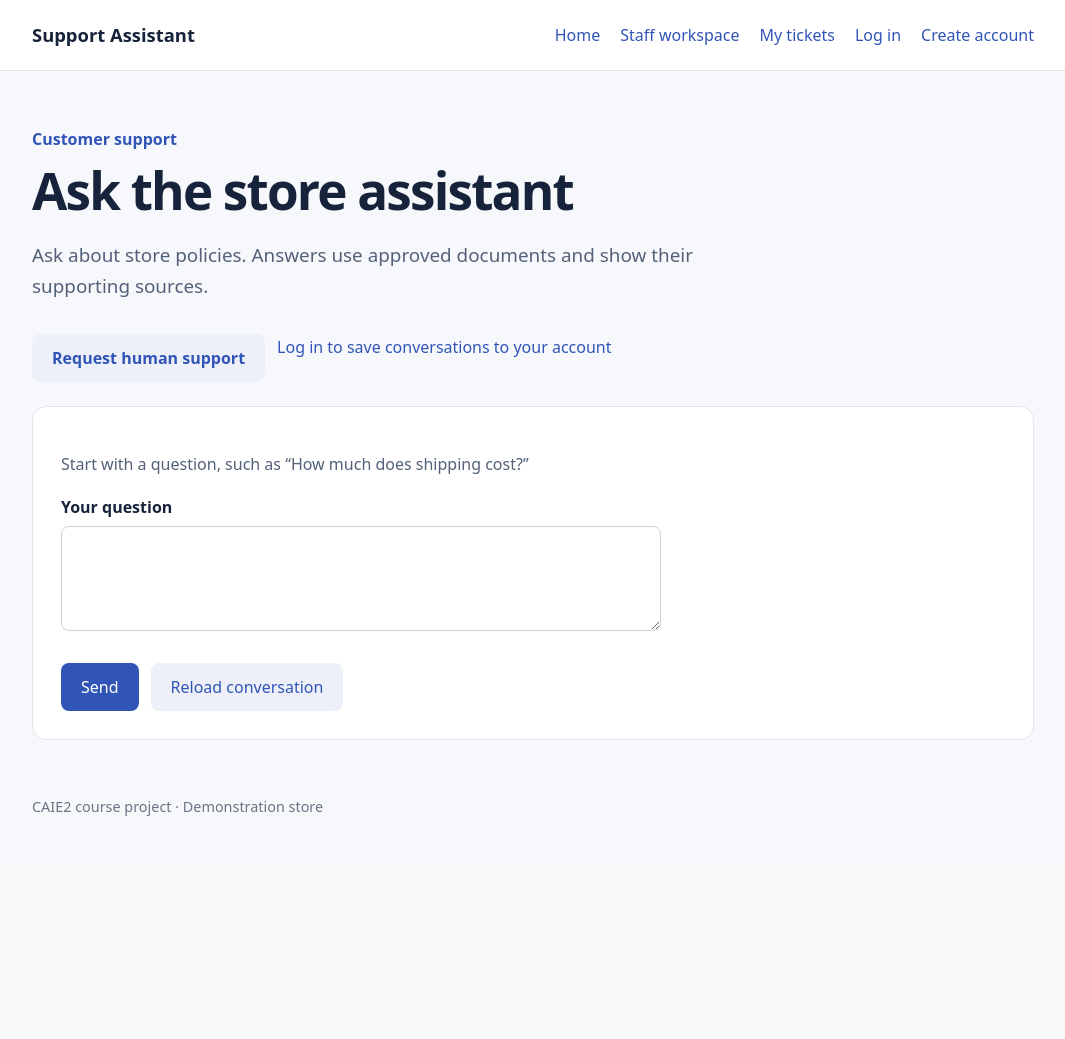
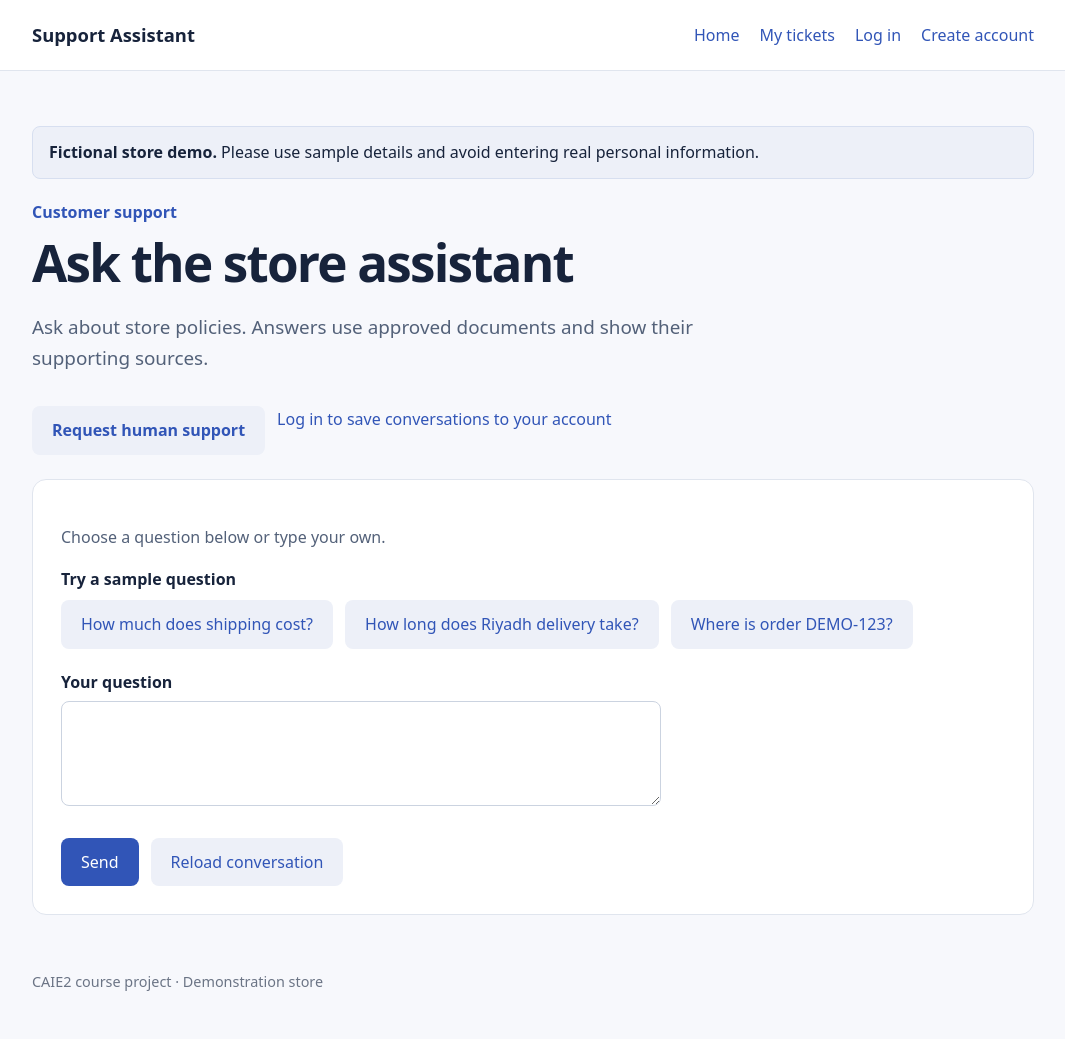
Before and after one commit to AzizHamad03/AI-Customer-Support, a Django app: page /chat/ in a window 1280 px wide. Shown: the whole page, without its empty margins (107-1172 px from the left). Before the commit the page ends 816 px from the top, so only its background shows below. Run offline with Django 5.2, Linux system fonts and the light colour scheme; data comes from the database, SQL or seed files in the repository; data that the repository does not hold is empty; parts of the project's set-up code (start-up, migrations or seed data) failed here and were passed over.

Commit message:
Add guided guest demo and repeatable policy seeding

```diff
--- a/static/support/chat.js
+++ b/static/support/chat.js
@@ -5,6 +5,10 @@ const reloadButton = document.getElementById("chat-reload");
 const messageList = document.getElementById("chat-messages");
 const emptyNotice = document.getElementById("chat-empty");
 const statusText = document.getElementById("chat-status");
+
+const starters = document.getElementById("chat-starters");
+const riyadhStarter = document.getElementById("chat-starter-riyadh");
+const followUp = document.getElementById("chat-follow-up");
 
 let historyLoaded = false;
 
@@ -72,9 +76,25 @@ async function readResponse(response) {
     }
 }
 
+function setQuestionActionsEnabled(enabled) {
+    sendButton.disabled = !enabled;
+    starters.disabled = !enabled;
+}
+
+function updateFollowUp(messages) {
+    const question = messages.at(-2);
+    const answer = messages.at(-1);
+
+    followUp.hidden = !(
+        question?.role === "user" &&
+        question.content === riyadhStarter.dataset.question &&
+        answer?.role === "assistant"
+    );
+}
+
 async function loadHistory() {
     historyLoaded = false;
-    sendButton.disabled = true;
+    setQuestionActionsEnabled(false);
     reloadButton.disabled = true;
     statusText.textContent = "Loading conversation…";
 
@@ -104,6 +124,7 @@ async function loadHistory() {
         for (const message of data.messages) {
             addMessage(message);
         }
+        updateFollowUp(data.messages);
 
         historyLoaded = true;
         scrollToLatest();
@@ -113,12 +134,20 @@ async function loadHistory() {
         statusText.textContent = error.message;
 
     } finally {
-        sendButton.disabled = !historyLoaded;
+        setQuestionActionsEnabled(historyLoaded);
         reloadButton.disabled = false;
     }
 
     return historyLoaded;
 }
+
+starters.addEventListener("click", (event) => {
+    const button = event.target.closest("button[data-question]");
+    if (!button || starters.disabled) return;
+
+    questionInput.value = button.dataset.question;
+    form.requestSubmit();
+});
 
 reloadButton.addEventListener("click", loadHistory);
 
@@ -128,7 +157,7 @@ form.addEventListener("submit", async (event) => {
     const content = questionInput.value.trim();
     if (!content || sendButton.disabled) return;
 
-    sendButton.disabled = true;
+    setQuestionActionsEnabled(false);
     questionInput.disabled = true;
     reloadButton.disabled = true;
     statusText.textContent = "Finding an answer…";
@@ -168,6 +197,7 @@ form.addEventListener("submit", async (event) => {
         for (const message of data.messages) {
             addMessage(message);
         }
+        updateFollowUp(data.messages);
 
         scrollToLatest();
         questionInput.value = "";
@@ -188,7 +218,7 @@ form.addEventListener("submit", async (event) => {
         );
 
     } finally {
-        sendButton.disabled = !historyLoaded;
+        setQuestionActionsEnabled(historyLoaded);
         reloadButton.disabled = false;
         questionInput.disabled = false;
         questionInput.focus();
--- a/static/support/style.css
+++ b/static/support/style.css
@@ -311,3 +311,32 @@ form textarea {
     overflow-y: auto;
     padding-right: 8px;
 }
+
+.chat-starters {
+    min-inline-size: 0;
+    margin: 0 0 20px;
+    padding: 0;
+    border: 0;
+}
+
+.chat-starters legend {
+    padding: 0;
+    font-weight: 600;
+}
+
+.chat-starters .actions {
+    margin-top: 8px;
+}
+
+.demo-notice {
+    margin: 0 0 20px;
+    padding: 12px 16px;
+    background: #edf0f8;
+    border: 1px solid #d7dff0;
+    border-radius: 8px;
+}
+
+.demo-notice ul {
+    margin: 6px 0 8px;
+    padding-inline-start: 22px;
+}
--- a/support/services/document_worker.py
+++ b/support/services/document_worker.py
@@ -14,8 +14,8 @@ from support.services.processing_jobs import (
 logger = logging.getLogger(__name__)
 
 
-def process_next_document_job():
-    job = claim_next_job()
+def process_next_document_job(*, document_id=None):
+    job = claim_next_job(document_id=document_id)
 
     if job is None:
         return None
--- a/templates/base.html
+++ b/templates/base.html
@@ -18,9 +18,11 @@
             <div>
                 <a href="{% url 'support:home' %}">Home</a>
 
-                <a href="{% url 'support:staff_dashboard' %}">
-                    Staff workspace
-                </a>
+                {% if user.is_active and user.is_staff %}
+                    <a href="{% url 'support:staff_dashboard' %}">
+                        Staff workspace
+                    </a>
+                {% endif %}
 
                 <a href="{% url 'support:customer_ticket_list' %}">
                     My tickets
@@ -50,6 +52,11 @@
     </header>
 
     <main>
+
+        <p class="demo-notice">
+            <strong>Fictional store demo.</strong>
+            Please use sample details and avoid entering real personal information.
+        </p>
         {% block content %}{% endblock %}
     </main>
 
--- a/templates/support/chat.html
+++ b/templates/support/chat.html
@@ -44,7 +44,7 @@
          aria-relevant="additions"></div>
 
     <p id="chat-empty">
-        Start with a question, such as “How much does shipping cost?”
+        Choose a question below or type your own.
     </p>
 
     <p id="chat-status" role="status"></p>
@@ -52,6 +52,34 @@
     <form id="chat-form"
           data-api-url="{% url 'support:chat_api' %}">
         {% csrf_token %}
+        <fieldset id="chat-starters" class="chat-starters" disabled>
+            <legend>Try a sample question</legend>
+
+            <div class="actions">
+                <button type="button" class="button secondary"
+                        data-question="How much does shipping cost?">
+                    How much does shipping cost?
+                </button>
+
+                <button type="button" class="button secondary"
+                        id="chat-starter-riyadh"
+                        data-question="How long does Riyadh delivery take?">
+                    How long does Riyadh delivery take?
+                </button>
+
+                <button type="button" class="button secondary"
+                        data-question="Where is order DEMO-123?">
+                    Where is order DEMO-123?
+                </button>
+
+                <span id="chat-follow-up" hidden>
+                    <button type="button" class="button secondary"
+                            data-question="What about other cities?">
+                        What about other cities?
+                    </button>
+                </span>
+            </div>
+        </fieldset>
 
         <label for="chat-question">Your question</label>
         <textarea id="chat-question"
```
Also changed, not shown: support/management/commands/seed_demo.py (added, +109 -0 lines), support/services/processing_jobs.py (+13 -13 lines), templates/support/home.html (+7 -5 lines), templates/support/ticket_request.html (+12 -0 lines), README.md.
